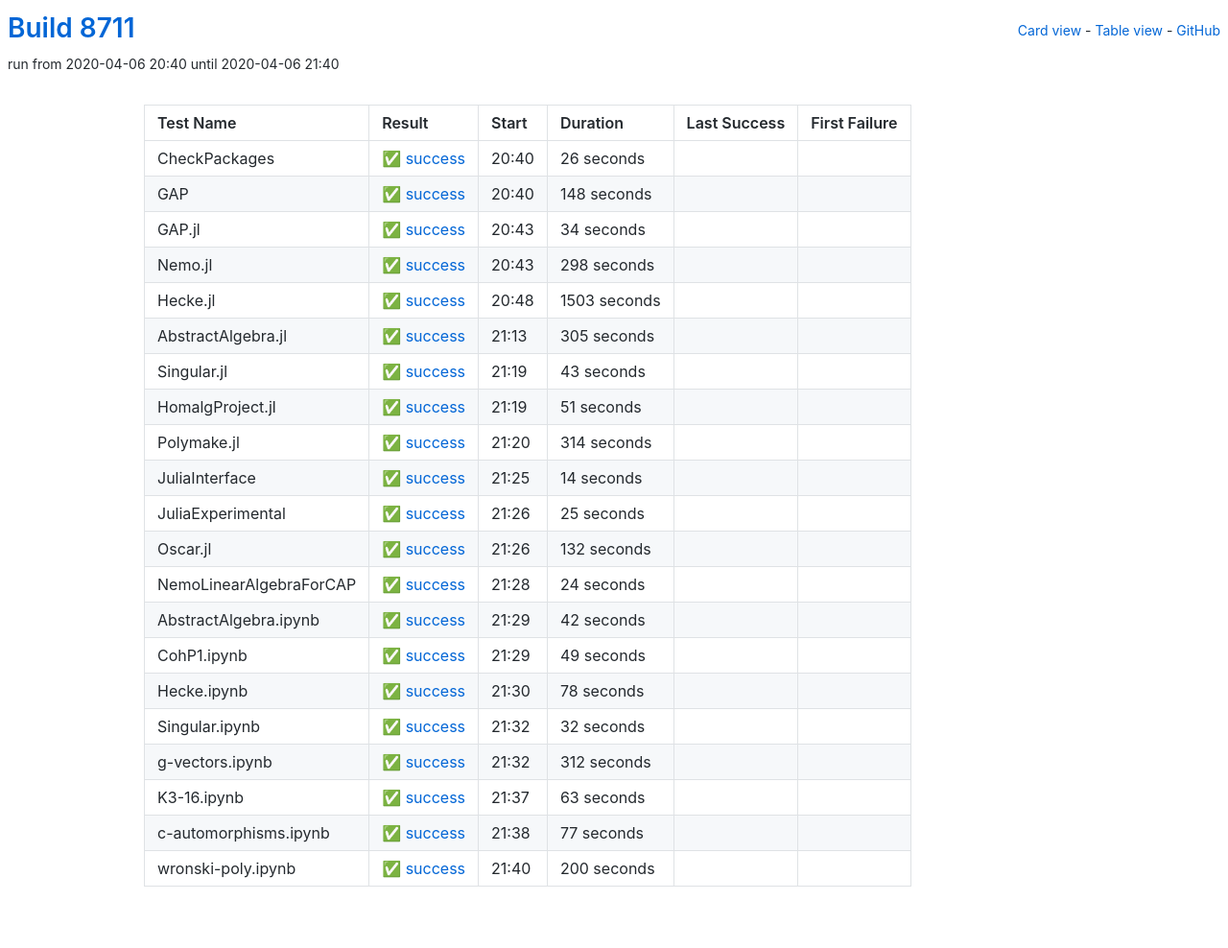
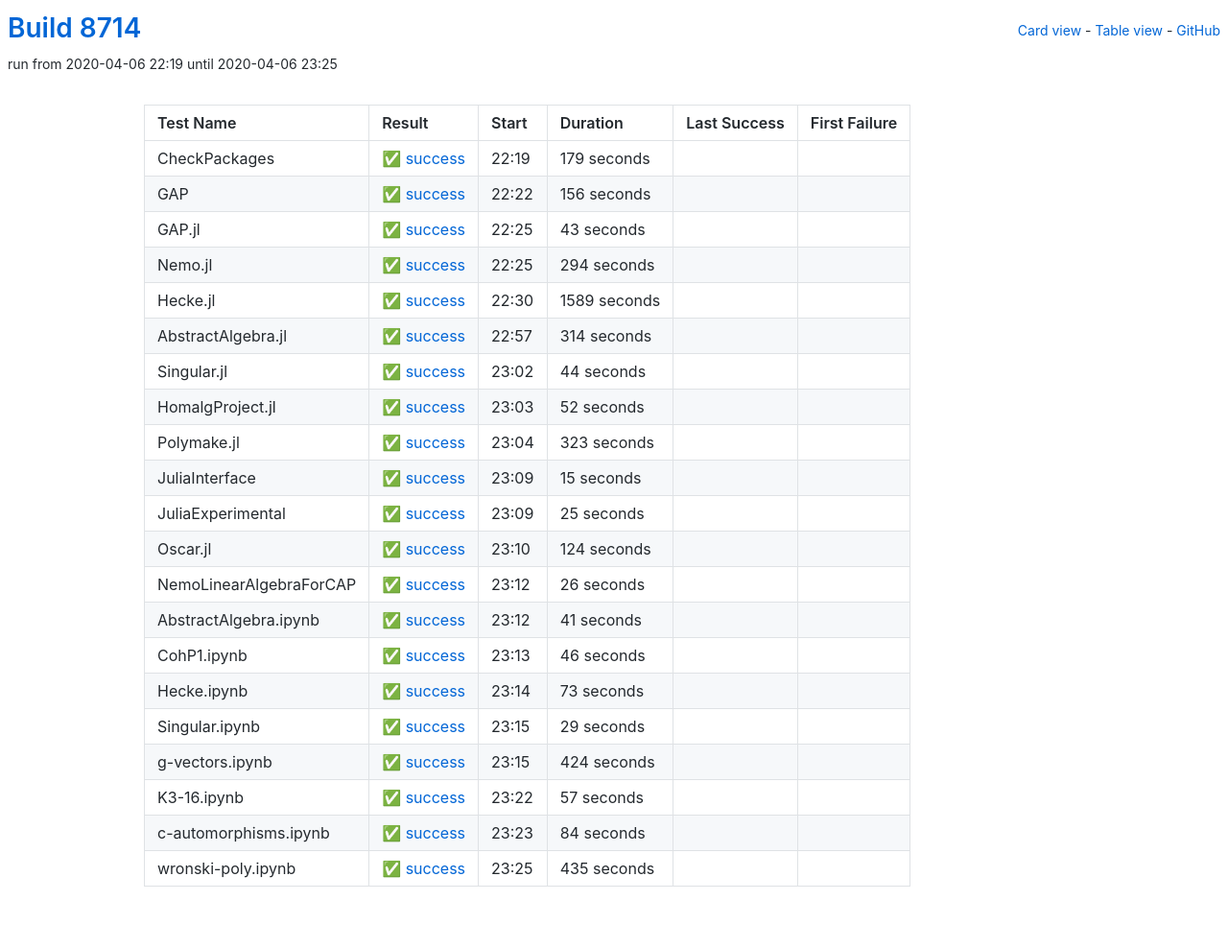
Before and after one commit to oscar-system/oscar-ci-status, a Jekyll site: the page built from table.html, in a window 1280 px wide. Shown: the whole page at 96% size. Built offline with Jekyll 4.4.1, drawn with Linux system fonts in a browser that asks for light colours.

Commit message:
Build 8714

```diff
--- a/_data/ci.yml
+++ b/_data/ci.yml
@@ -1,71 +1,27 @@
-build: 8711
-build_url: https://oscarci.mathematik.uni-kl.de/job/oscar/8711/
+build: 8714
+build_url: https://oscarci.mathematik.uni-kl.de/job/oscar/8714/
 job: oscar
 tests:
-- duration: 26
+- duration: 179
   exitcode: 0
   first_failure: false
   first_failure_url: null
   last_success: false
   last_success_url: null
-  log: https://oscarci.mathematik.uni-kl.de/job/oscar/8711/artifact/logs/build-8711/CheckPackages.log
+  log: https://oscarci.mathematik.uni-kl.de/job/oscar/8714/artifact/logs/build-8714/CheckPackages.log
   name: CheckPackages
-  start: 2020-04-06 20:40
+  start: 2020-04-06 22:19
   status: success
   success: true
-- duration: 148
+- duration: 156
   exitcode: 0
   first_failure: false
   first_failure_url: null
   last_success: false
   last_success_url: null
-  log: https://oscarci.mathematik.uni-kl.de/job/oscar/8711/artifact/logs/build-8711/GAP.log
+  log: https://oscarci.mathematik.uni-kl.de/job/oscar/8714/artifact/logs/build-8714/GAP.log
   name: GAP
-  start: 2020-04-06 20:40
-  status: success
-  success: true
-- duration: 34
-  exitcode: 0
-  first_failure: false
-  first_failure_url: null
-  last_success: false
-  last_success_url: null
-  log: https://oscarci.mathematik.uni-kl.de/job/oscar/8711/artifact/logs/build-8711/GAP.jl.log
-  name: GAP.jl
-  start: 2020-04-06 20:43
-  status: success
-  success: true
-- duration: 298
-  exitcode: 0
-  first_failure: false
-  first_failure_url: null
-  last_success: false
-  last_success_url: null
-  log: https://oscarci.mathematik.uni-kl.de/job/oscar/8711/artifact/logs/build-8711/Nemo.jl.log
-  name: Nemo.jl
-  start: 2020-04-06 20:43
-  status: success
-  success: true
-- duration: 1503
-  exitcode: 0
-  first_failure: false
-  first_failure_url: null
-  last_success: false
-  last_success_url: null
-  log: https://oscarci.mathematik.uni-kl.de/job/oscar/8711/artifact/logs/build-8711/Hecke.jl.log
-  name: Hecke.jl
-  start: 2020-04-06 20:48
-  status: success
-  success: true
-- duration: 305
-  exitcode: 0
-  first_failure: false
-  first_failure_url: null
-  last_success: false
-  last_success_url: null
-  log: https://oscarci.mathematik.uni-kl.de/job/oscar/8711/artifact/logs/build-8711/AbstractAlgebra.jl.log
-  name: AbstractAlgebra.jl
-  start: 2020-04-06 21:13
+  start: 2020-04-06 22:22
   status: success
   success: true
 - duration: 43
@@ -74,20 +30,31 @@ tests:
   first_failure_url: null
   last_success: false
   last_success_url: null
-  log: https://oscarci.mathematik.uni-kl.de/job/oscar/8711/artifact/logs/build-8711/Singular.jl.log
-  name: Singular.jl
-  start: 2020-04-06 21:19
+  log: https://oscarci.mathematik.uni-kl.de/job/oscar/8714/artifact/logs/build-8714/GAP.jl.log
+  name: GAP.jl
+  start: 2020-04-06 22:25
   status: success
   success: true
-- duration: 51
+- duration: 294
   exitcode: 0
   first_failure: false
   first_failure_url: null
   last_success: false
   last_success_url: null
-  log: https://oscarci.mathematik.uni-kl.de/job/oscar/8711/artifact/logs/build-8711/HomalgProject.jl.log
-  name: HomalgProject.jl
-  start: 2020-04-06 21:19
+  log: https://oscarci.mathematik.uni-kl.de/job/oscar/8714/artifact/logs/build-8714/Nemo.jl.log
+  name: Nemo.jl
+  start: 2020-04-06 22:25
+  status: success
+  success: true
+- duration: 1589
+  exitcode: 0
+  first_failure: false
+  first_failure_url: null
+  last_success: false
+  last_success_url: null
+  log: https://oscarci.mathematik.uni-kl.de/job/oscar/8714/artifact/logs/build-8714/Hecke.jl.log
+  name: Hecke.jl
+  start: 2020-04-06 22:30
   status: success
   success: true
 - duration: 314
@@ -96,20 +63,53 @@ tests:
   first_failure_url: null
   last_success: false
   last_success_url: null
-  log: https://oscarci.mathematik.uni-kl.de/job/oscar/8711/artifact/logs/build-8711/Polymake.jl.log
-  name: Polymake.jl
-  start: 2020-04-06 21:20
+  log: https://oscarci.mathematik.uni-kl.de/job/oscar/8714/artifact/logs/build-8714/AbstractAlgebra.jl.log
+  name: AbstractAlgebra.jl
+  start: 2020-04-06 22:57
   status: success
   success: true
-- duration: 14
+- duration: 44
   exitcode: 0
   first_failure: false
   first_failure_url: null
   last_success: false
   last_success_url: null
-  log: https://oscarci.mathematik.uni-kl.de/job/oscar/8711/artifact/logs/build-8711/JuliaInterface.log
+  log: https://oscarci.mathematik.uni-kl.de/job/oscar/8714/artifact/logs/build-8714/Singular.jl.log
+  name: Singular.jl
+  start: 2020-04-06 23:02
+  status: success
+  success: true
+- duration: 52
+  exitcode: 0
+  first_failure: false
+  first_failure_url: null
+  last_success: false
+  last_success_url: null
+  log: https://oscarci.mathematik.uni-kl.de/job/oscar/8714/artifact/logs/build-8714/HomalgProject.jl.log
+  name: HomalgProject.jl
+  start: 2020-04-06 23:03
+  status: success
+  success: true
+- duration: 323
+  exitcode: 0
+  first_failure: false
+  first_failure_url: null
+  last_success: false
+  last_success_url: null
+  log: https://oscarci.mathematik.uni-kl.de/job/oscar/8714/artifact/logs/build-8714/Polymake.jl.log
+  name: Polymake.jl
+  start: 2020-04-06 23:04
+  status: success
+  success: true
+- duration: 15
+  exitcode: 0
+  first_failure: false
+  first_failure_url: null
+  last_success: false
+  last_success_url: null
+  log: https://oscarci.mathematik.uni-kl.de/job/oscar/8714/artifact/logs/build-8714/JuliaInterface.log
   name: JuliaInterface
-  start: 2020-04-06 21:25
+  start: 2020-04-06 23:09
   status: success
   success: true
 - duration: 25
@@ -118,118 +118,118 @@ tests:
   first_failure_url: null
   last_success: false
   last_success_url: null
-  log: https://oscarci.mathematik.uni-kl.de/job/oscar/8711/artifact/logs/build-8711/JuliaExperimental.log
+  log: https://oscarci.mathematik.uni-kl.de/job/oscar/8714/artifact/logs/build-8714/JuliaExperimental.log
   name: JuliaExperimental
-  start: 2020-04-06 21:26
+  start: 2020-04-06 23:09
   status: success
   success: true
-- duration: 132
+- duration: 124
   exitcode: 0
   first_failure: false
   first_failure_url: null
   last_success: false
   last_success_url: null
-  log: https://oscarci.mathematik.uni-kl.de/job/oscar/8711/artifact/logs/build-8711/Oscar.jl.log
+  log: https://oscarci.mathematik.uni-kl.de/job/oscar/8714/artifact/logs/build-8714/Oscar.jl.log
   name: Oscar.jl
-  start: 2020-04-06 21:26
+  start: 2020-04-06 23:10
   status: success
   success: true
-- duration: 24
+- duration: 26
   exitcode: 0
   first_failure: false
   first_failure_url: null
   last_success: false
   last_success_url: null
-  log: https://oscarci.mathematik.uni-kl.de/job/oscar/8711/artifact/logs/build-8711/NemoLinearAlgebraForCAP.log
+  log: https://oscarci.mathematik.uni-kl.de/job/oscar/8714/artifact/logs/build-8714/NemoLinearAlgebraForCAP.log
   name: NemoLinearAlgebraForCAP
-  start: 2020-04-06 21:28
+  start: 2020-04-06 23:12
   status: success
   success: true
-- duration: 42
+- duration: 41
   exitcode: 0
   first_failure: false
   first_failure_url: null
   last_success: false
   last_success_url: null
-  log: https://oscarci.mathematik.uni-kl.de/job/oscar/8711/artifact/logs/build-8711/AbstractAlgebra.ipynb.log
+  log: https://oscarci.mathematik.uni-kl.de/job/oscar/8714/artifact/logs/build-8714/AbstractAlgebra.ipynb.log
   name: AbstractAlgebra.ipynb
-  start: 2020-04-06 21:29
+  start: 2020-04-06 23:12
   status: success
   success: true
-- duration: 49
+- duration: 46
   exitcode: 0
   first_failure: false
   first_failure_url: null
   last_success: false
   last_success_url: null
-  log: https://oscarci.mathematik.uni-kl.de/job/oscar/8711/artifact/logs/build-8711/CohP1.ipynb.log
+  log: https://oscarci.mathematik.uni-kl.de/job/oscar/8714/artifact/logs/build-8714/CohP1.ipynb.log
   name: CohP1.ipynb
-  start: 2020-04-06 21:29
+  start: 2020-04-06 23:13
   status: success
   success: true
-- duration: 78
+- duration: 73
   exitcode: 0
   first_failure: false
   first_failure_url: null
   last_success: false
   last_success_url: null
-  log: https://oscarci.mathematik.uni-kl.de/job/oscar/8711/artifact/logs/build-8711/Hecke.ipynb.log
+  log: https://oscarci.mathematik.uni-kl.de/job/oscar/8714/artifact/logs/build-8714/Hecke.ipynb.log
   name: Hecke.ipynb
-  start: 2020-04-06 21:30
+  start: 2020-04-06 23:14
   status: success
   success: true
-- duration: 32
+- duration: 29
   exitcode: 0
   first_failure: false
   first_failure_url: null
   last_success: false
   last_success_url: null
-  log: https://oscarci.mathematik.uni-kl.de/job/oscar/8711/artifact/logs/build-8711/Singular.ipynb.log
+  log: https://oscarci.mathematik.uni-kl.de/job/oscar/8714/artifact/logs/build-8714/Singular.ipynb.log
   name: Singular.ipynb
-  start: 2020-04-06 21:32
+  start: 2020-04-06 23:15
   status: success
   success: true
-- duration: 312
+- duration: 424
   exitcode: 0
   first_failure: false
   first_failure_url: null
   last_success: false
   last_success_url: null
-  log: https://oscarci.mathematik.uni-kl.de/job/oscar/8711/artifact/logs/build-8711/g-vectors.ipynb.log
+  log: https://oscarci.mathematik.uni-kl.de/job/oscar/8714/artifact/logs/build-8714/g-vectors.ipynb.log
   name: g-vectors.ipynb
-  start: 2020-04-06 21:32
+  start: 2020-04-06 23:15
   status: success
   success: true
-- duration: 63
+- duration: 57
   exitcode: 0
   first_failure: false
   first_failure_url: null
   last_success: false
   last_success_url: null
-  log: https://oscarci.mathematik.uni-kl.de/job/oscar/8711/artifact/logs/build-8711/K3-16.ipynb.log
+  log: https://oscarci.mathematik.uni-kl.de/job/oscar/8714/artifact/logs/build-8714/K3-16.ipynb.log
   name: K3-16.ipynb
-  start: 2020-04-06 21:37
+  start: 2020-04-06 23:22
   status: success
   success: true
-- duration: 77
+- duration: 84
   exitcode: 0
   first_failure: false
   first_failure_url: null
   last_success: false
   last_success_url: null
-  log: https://oscarci.mathematik.uni-kl.de/job/oscar/8711/artifact/logs/build-8711/c-automorphisms.ipynb.log
+  log: https://oscarci.mathematik.uni-kl.de/job/oscar/8714/artifact/logs/build-8714/c-automorphisms.ipynb.log
   name: c-automorphisms.ipynb
-  start: 2020-04-06 21:38
+  start: 2020-04-06 23:23
   status: success
   success: true
-- duration: 200
+- duration: 435
   exitcode: 0
   first_failure: false
   first_failure_url: null
   last_success: false
   last_success_url: null
-  log: https://oscarci.mathematik.uni-kl.de/job/oscar/8711/artifact/logs/build-8711/wronski-poly.ipynb.log
+  log: https://oscarci.mathematik.uni-kl.de/job/oscar/8714/artifact/logs/build-8714/wronski-poly.ipynb.log
   name: wronski-poly.ipynb
-  start: 2020-04-06 21:40
+  start: 2020-04-06 23:25
   status: success
   success: true
```
Also changed, not shown: README.md.
